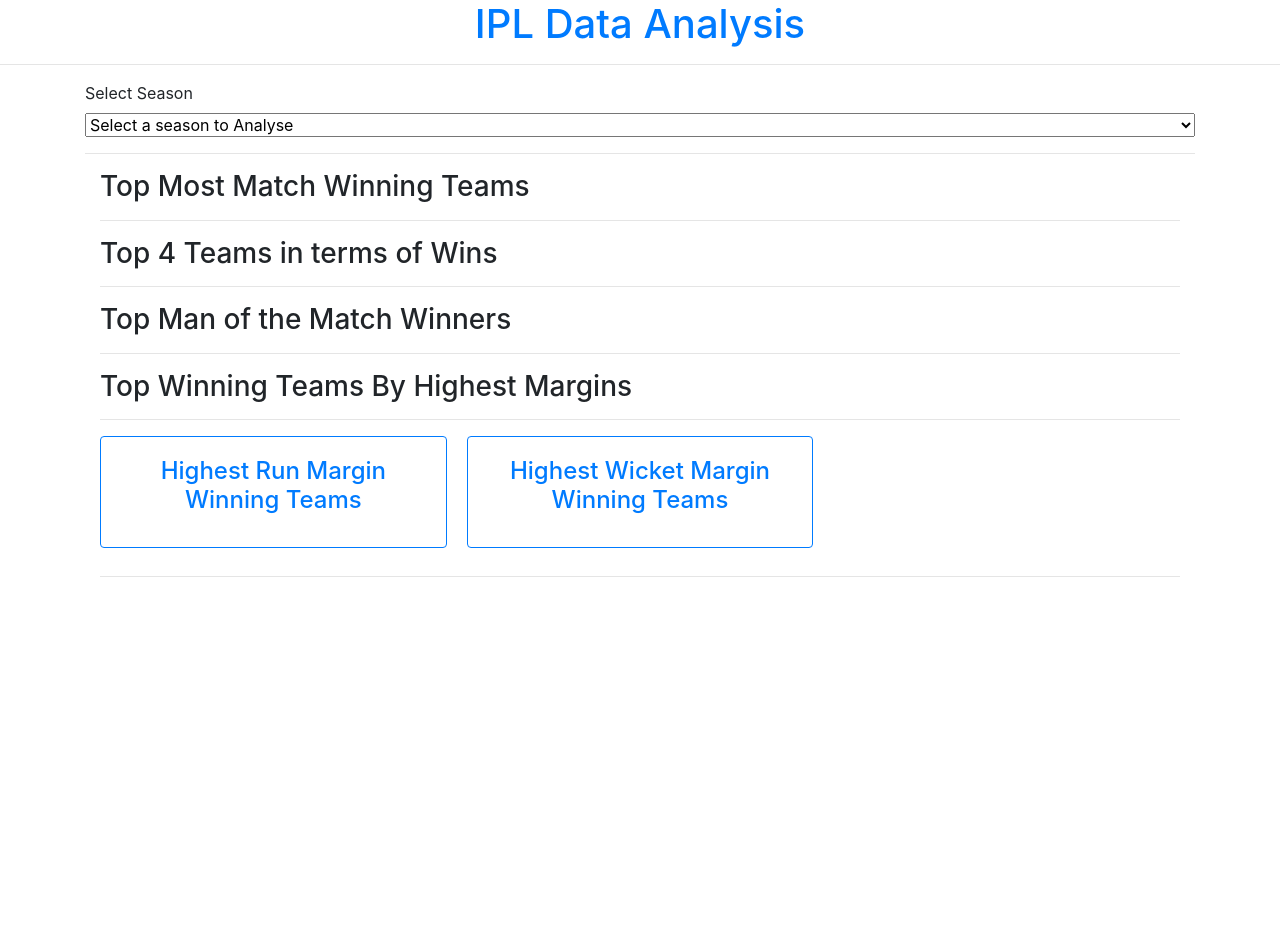
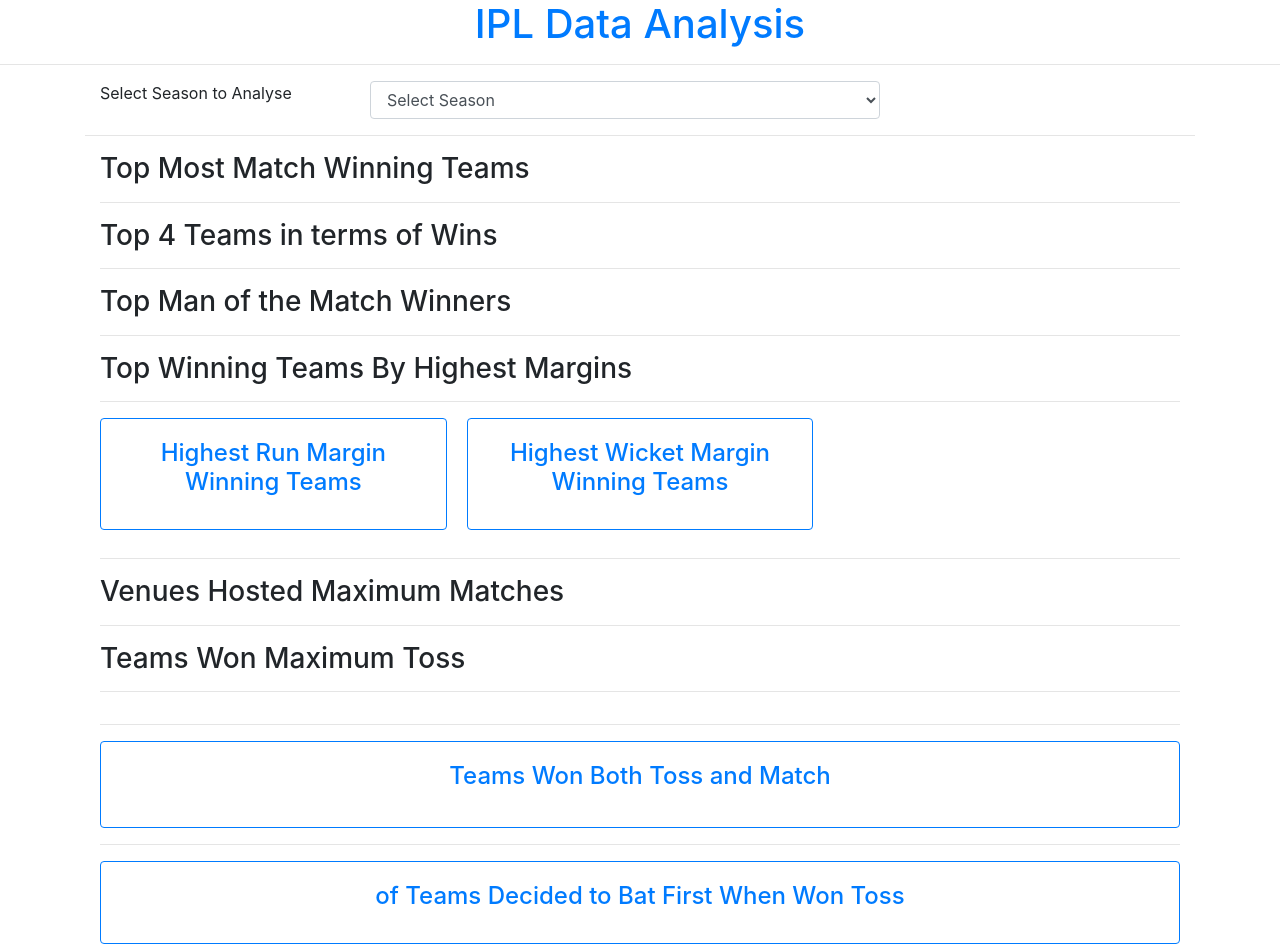
Before and after one commit to jithjps/IPL_Analytics_Django, a Django app: page /IPL/ in a window 1280 px wide. Before the commit the page ends 577 px from the top, so only its background shows below. Run offline with Django 3.2, Linux system fonts and the light colour scheme; data that the repository does not hold is empty; some libraries are stand-ins or nearby versions.

Commit message:
season_analytics html updated

```diff
--- a/IPL_Analytics/ipl_data/templates/ipl_data/season_analytics.html
+++ b/IPL_Analytics/ipl_data/templates/ipl_data/season_analytics.html
@@ -33,12 +33,12 @@
 						top_team_content+= '<strong> Maximum Victory At </strong> <ul class="list-group list-group-flush">';
 						$.each(top_win_venues, function(i, vobj){
 						    if (obj.winner == vobj.winner){
-								top_team_content+= '<li class="list-group-item">' + vobj.venue + '( '+ vobj.venue_count + ' times )' + </li>';
+								top_team_content+= '<li class="list-group-item">' + vobj.venue + '( '+ vobj.venue_count + ' times )</li>';
 							}
 						});
 						top_team_content+= '</ul></div></div>';
 					});
-					$("#top_1_team").html(top_team_content);
+					$("#top_1_teams").html(top_team_content);
 
 
 					top_4_teams = json.top_4_teams;
@@ -53,7 +53,7 @@
 
 					top_mom_player = json.top_mom_player;
 					top_mom_player_content = '';
-					$.each( top_4_teams, function(idx, obj) {
+					$.each( top_mom_player, function(idx, obj) {
 						top_mom_player_content += '<div class="card border-primary"> <div class="card-body text-primary text-center">';
 						top_mom_player_content += '<h4 class="card-title">' + obj.player_of_match +'</h4>';
 						top_mom_player_content += '<p class="card-text"> ' + obj.win_count + ' wins </p>';
@@ -65,6 +65,7 @@
                 error : function(xhr,errmsg,err) {alert(xhr.status + ": " + xhr.responseText);}
             });
        }
+
        function get_toss_analysis(season_id){
         $.ajax({
                 url : "{% url 'top_toss'  %}",
@@ -88,11 +89,8 @@
 
 					team_wise_toss_match_win = json.team_wise_toss_match_win;
 					toss_match_win_content = '';
-					$.each( top_toss_win_team, function(idx, obj) {
-					    toss_match_win_content += '<div class="card border-primary"> <div class="card-body text-primary text-center">';
-						toss_match_win_content += '<h4 class="card-title">' + obj.winner +'</h4>';
-						toss_match_win_content += '<p class="card-text"> ' + obj.team_count + ' won both </p>';
-                        toss_match_win_content += '</div></div>';
+					$.each( team_wise_toss_match_win, function(idx, obj) {
+					    toss_match_win_content += '<li class="list-group-item">' + obj.winner + '( ' + obj.team_count + ' Times)</li>';
 					});
 					$("#toss_match_win_teams").html(toss_match_win_content);
 
@@ -109,18 +107,17 @@
                 data : { season_id	 : season_id },
                 success : function(json) {
 					venue_status_dict = json.venue_status_dict;
+					top_hosting_count   = json.top_hosting_count;
 					venue_status_content = '';
 					$.each( venue_status_dict, function(venue, team_dict) {
 						venue_status_content += '<div class="card border-primary"> <div class="card-body text-primary text-center">';
-						venue_status_content += 'h4 class="card-title"> ' + venue + '</h4>';
+						venue_status_content += '<h4 class="card-title"> ' + venue + ' ( '+top_hosting_count+' Times )</h4>';
 						venue_status_content += '<ul class="list-group list-group-flush">';
 						$.each(team_dict, function(team, status_dict){
 							venue_status_content += '<li class="list-group-item"> '+ team +' | ';
-                            $.each(status_dict, function(i, obj){
-								venue_status_content +=  obj.win +'Wins | ' + obj.lose +' Loses | '+ obj.tie_or_no_result +' No result or ties</li>';
-							});
+							venue_status_content +=  status_dict.win +' Wins | ' + status_dict.lose +' Loses | '+ status_dict.tie_or_no_result +' No result or ties </li>';
                         });
-		              venue_status_content + = '</ul> </div> </div> <br/> ';
+		              venue_status_content += '</ul> </div> </div> <br/> ';
 					});
 					$('#top_host_venue_cards').html(venue_status_content);
 					return false;
@@ -135,7 +132,6 @@
                 dataType: "json",
                 data : { season_id	 : season_id },
                 success : function(json) {
-					'winner','win_by_runs',win_by_wickets
 					top_team_by_run_margin = json.top_team_by_run_margin;
 					win_by_run_teams_content = '';
 					$.each( top_team_by_run_margin, function(idx, obj) {
@@ -146,7 +142,7 @@
 					top_team_by_wkt_margin = json.top_team_by_wkt_margin;
 					win_by_wkt_teams_content = '';
 					$.each( top_team_by_wkt_margin, function(idx, obj) {
-						win_by_run_teams_content += '<li class="list-group-item">'+ obj.winner + ' <small> by ' + obj.win_by_wickets + ' Wickets</small></li>';
+						win_by_wkt_teams_content += '<li class="list-group-item">'+ obj.winner + ' <small> by ' + obj.win_by_wickets + ' Wickets</small></li>';
 					});
 					$("#win_by_wkt_teams").html(win_by_wkt_teams_content);
 					return false;
@@ -158,14 +154,18 @@
 {% endblock %}
 
 {% block content %}
-   <div class="conatiner">
-		<label> Select Season </label>
-		<select name="select_season"  id = "select_season" class ="select2" style="width:100%">
-		    <option value = ''> Select a season to Analyse </option>
-			{% for season in seasons %}
-			<option value = "{{season.id}}"> {{season.season_name}}</option>
-			{% endfor %}
-		</select>
+   <div class="container row">
+        <div class="col-md-3">
+			<label> Select Season to Analyse </label>
+		</div>
+		<div class="col-md-6">
+			<select name="select_season"  id = "select_season" class ="form-control select2" >
+				<option value = ''> Select Season  </option>
+				{% for season in seasons %}
+				<option value = "{{season.id}}"> {{season.season_name}}</option>
+				{% endfor %}
+			</select>
+	    </div>
 	</div>
 
 	<hr/>
@@ -199,12 +199,44 @@
 			<div class="card border-primary">
 				<div class="card-body text-primary text-center">
 					<h4 class="card-title">Highest Wicket Margin Winning Teams</h4>
-					<ul class="list-group list-group-flush" id = win_by_wkt_teams>
+					<ul class="list-group list-group-flush" id = "win_by_wkt_teams">
 					</ul>
 				</div>
 			</div>
 		</div>
+
 		<hr/>
+
+        <h3>Venues Hosted Maximum Matches </h3>
+		<hr/>
+		<div id="top_host_venue_cards">
+		</div>
+
+		<h3>Teams Won Maximum Toss </h3>
+		<hr/>
+		<div class="card-columns" id="top_toss_win_teams">
+		</div>
+
+		<hr/>
+		<div class="card border-primary">
+			<div class="card-body text-primary text-center">
+				<h4 class="card-title">Teams Won Both Toss and Match</h4>
+				<ul id = "toss_match_win_teams">
+				</ul>
+			</div>
+		</div>
+
+		<hr/>
+        <div class="card border-primary">
+			<div class="card-body text-primary text-center">
+				<h4 class="card-title">
+				    <span id ="toss_to_bat_percentage"></span>
+					 of Teams Decided to Bat First When Won Toss
+				</h4>
+			</div>
+		</div>
+
+
 
 	</div>
 
```
